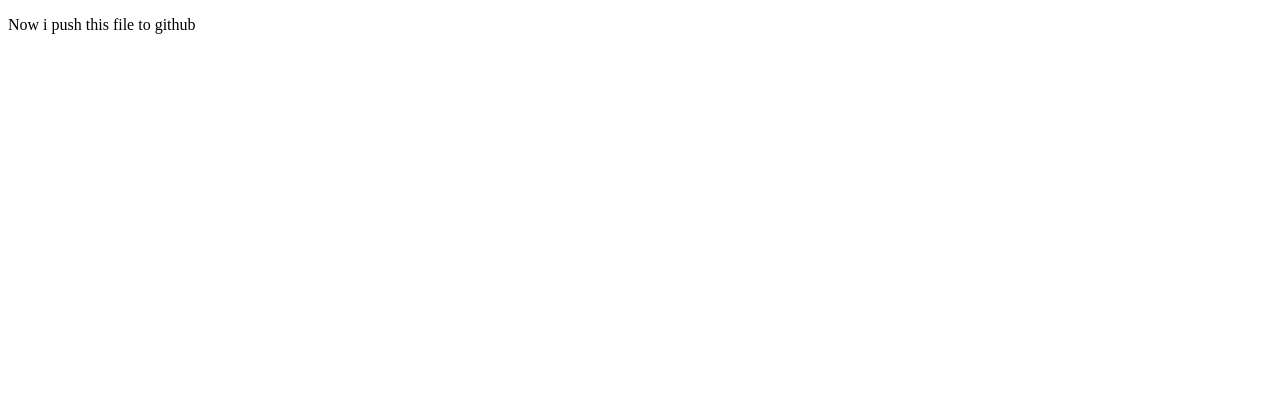
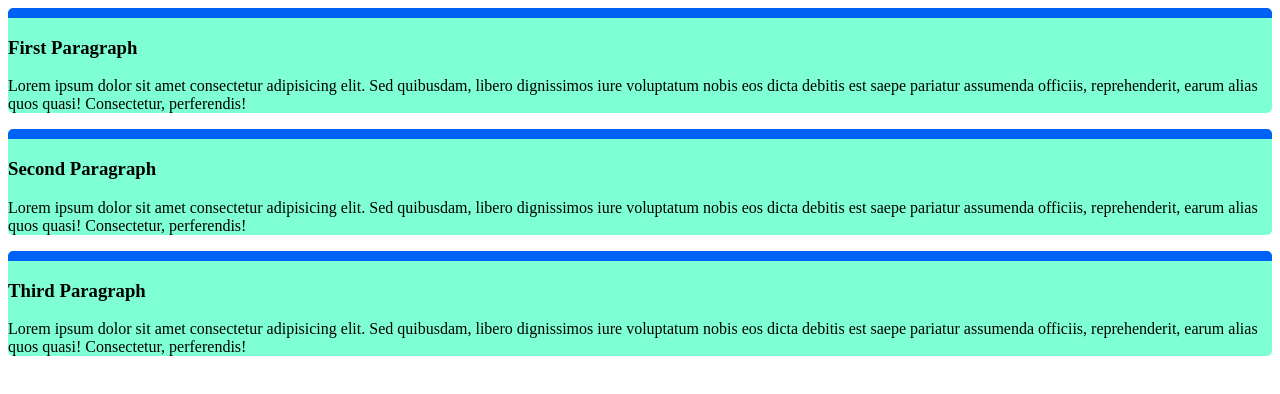
Before and after one commit to mr-asaduzzaman/Simple-Website, a plain HTML site: page index.html in a window 1280 px wide. Drawn offline with Linux system fonts and the light colour scheme.

Commit message:
Second Commit

```diff
--- /dev/null
+++ b/Style/style.css
@@ -0,0 +1,3 @@
+div{
+    background-color: aquamarine; border-radius: 5px; border-top: 10px solid rgb(0, 98, 245);
+}
--- a/index.html
+++ b/index.html
@@ -4,11 +4,27 @@
     <meta charset="UTF-8">
     <meta name="viewport" content="width=device-width, initial-scale=1.0">
     <title>Simple Website</title>
+    <link rel="stylesheet" href="Style/style.css">
 </head>
 <body>
     <div>
         <p>
-            Now i push this file to github
+            <h3>First Paragraph</h3>
+           Lorem ipsum dolor sit amet consectetur adipisicing elit. Sed quibusdam, libero dignissimos iure voluptatum nobis eos dicta debitis est saepe pariatur assumenda officiis, reprehenderit, earum alias quos quasi! Consectetur, perferendis!
+
+        </p>
+    </div>
+    <div>
+        <p>
+            <h3>Second Paragraph</h3>
+           Lorem ipsum dolor sit amet consectetur adipisicing elit. Sed quibusdam, libero dignissimos iure voluptatum nobis eos dicta debitis est saepe pariatur assumenda officiis, reprehenderit, earum alias quos quasi! Consectetur, perferendis!
+
+        </p>
+    </div>
+    <div>
+        <p>
+            <h3>Third Paragraph</h3>
+           Lorem ipsum dolor sit amet consectetur adipisicing elit. Sed quibusdam, libero dignissimos iure voluptatum nobis eos dicta debitis est saepe pariatur assumenda officiis, reprehenderit, earum alias quos quasi! Consectetur, perferendis!
 
         </p>
     </div>
```
